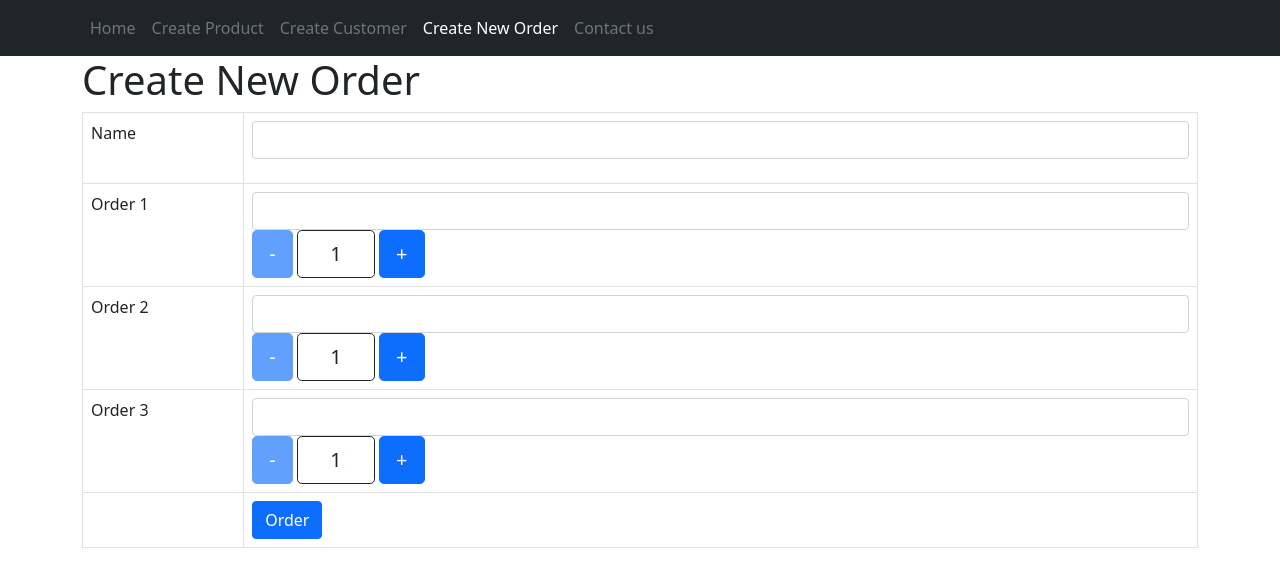
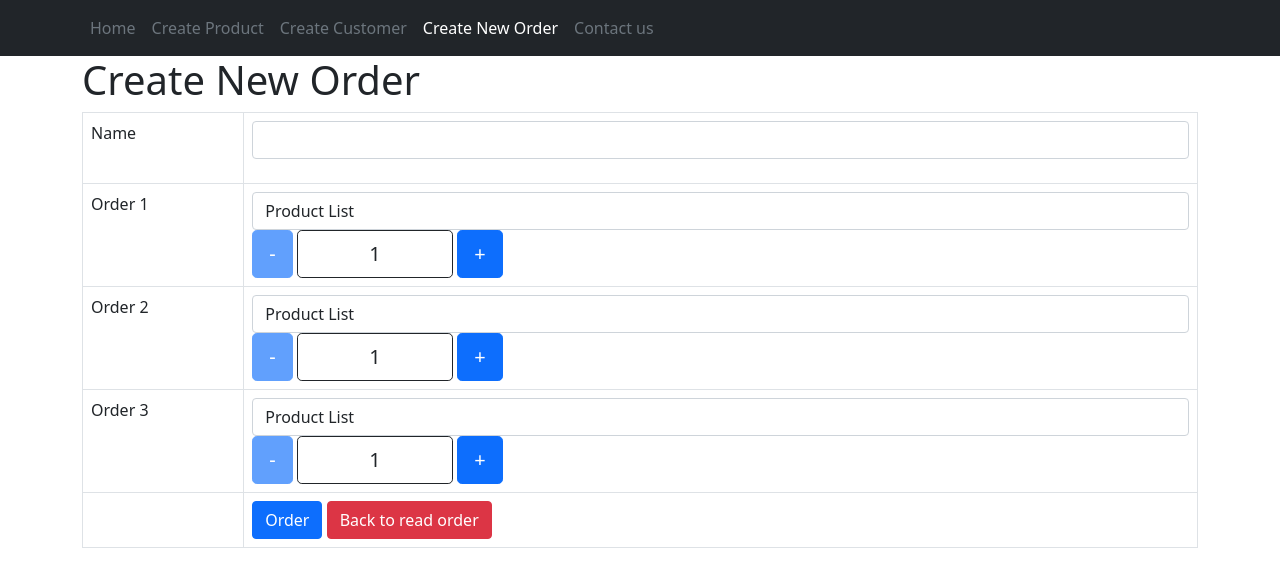
Before and after one commit to yelooc/yelooc.github.io, a PHP site: page /neworder_create.php in a window 1280 px wide. Shown: the top 587 px of the page. Run offline with PHP 8.4, Linux system fonts and the light colour scheme; tables that the repository leaves empty or names only in its code hold one stand-in row (values such as "Sample post").

Commit message:
Web Application Assignment

```diff
--- a/eshop/neworder_create.php
+++ b/eshop/neworder_create.php
@@ -4,16 +4,12 @@ include 'config/database.php';
 // delete message prompt will be here
 
 // select all data
-$query = "SELECT * FROM products ORDER BY id DESC";
+$query = "SELECT * FROM products ORDER BY product_id DESC";
+$stmt = $con->prepare($query);
+$stmt->execute();
+
 $query_customer = "SELECT * FROM customers ORDER BY username DESC";
-$stmt1 = $con->prepare($query);
-$stmt2 = $con->prepare($query);
-$stmt3 = $con->prepare($query);
 $stmt_customer = $con->prepare($query_customer);
-
-$stmt1->execute();
-$stmt2->execute();
-$stmt3->execute();
 $stmt_customer->execute();
 ?>
 
@@ -44,7 +40,6 @@ $stmt_customer->execute();
     function plus2() {
         var a = document.getElementById("box2").value;
         document.getElementById("box2").value = parseInt(a) + 1;
-
         if (a == 1) {
             document.getElementById("decrease2").disabled = false;
         }
@@ -53,17 +48,14 @@ $stmt_customer->execute();
     function minus2() {
         var a = document.getElementById("box2").value;
         document.getElementById("box2").value = parseInt(a) - 1;
-
         if (a == 2 || a == 1) {
             document.getElementById("decrease2").disabled = true;
         }
     }
 
-
     function plus3() {
         var a = document.getElementById("box3").value;
         document.getElementById("box3").value = parseInt(a) + 1;
-
         if (a == 1) {
             document.getElementById("decrease3").disabled = false;
         }
@@ -72,28 +64,20 @@ $stmt_customer->execute();
     function minus3() {
         var a = document.getElementById("box3").value;
         document.getElementById("box3").value = parseInt(a) - 1;
-
         if (a == 2 || a == 1) {
             document.getElementById("decrease3").disabled = true;
         }
     }
+
     var specialKeys = new Array();
     specialKeys.push(8); //Backspace
     function IsNumeric(e) {
         var keyCode = e.which ? e.which : e.keyCode
-        var ret1 = ((keyCode >= 48 && keyCode <= 57) || specialKeys.indexOf(keyCode) != -1);
-        var ret2 = ((keyCode >= 48 && keyCode <= 57) || specialKeys.indexOf(keyCode) != -1);
-        var ret3 = ((keyCode >= 48 && keyCode <= 57) || specialKeys.indexOf(keyCode) != -1);
-        document.getElementById("box1").style.display = ret1 ? "" : "inline";
-        document.getElementById("box2").style.display = ret2 ? "" : "inline";
-        document.getElementById("box3").style.display = ret3 ? "" : "inline";
-        return ret1;
-        return ret2;
-        return ret3;
+        var ret = ((keyCode >= 48 && keyCode <= 57) || specialKeys.indexOf(keyCode) != -1);
+        document.getElementById("box1").style.display = ret ? "" : "inline";
+        return ret;
     }
 </script>
-
-
 
 <body>
 
@@ -132,88 +116,68 @@ $stmt_customer->execute();
         </div>
 
         <?php
+
         if ($_POST) {
 
-            $quantity1 = "SELECT id, name, price FROM products WHERE name='" . $_POST['product_name1'] . "'";
-            $stmt = $con->prepare($quantity1);
-            $stmt->execute();
-            while ($row = $stmt->fetch(PDO::FETCH_ASSOC)) {
+            $flag = 0;
+            $message = '';
 
-                $product_price1 = $row['price'];
+            if ($_POST['product_name'][0] == 0) {
+
+                $flag = 1;
+                $message = 'Please select first order or if no product in product list please create one.';
+            }else{
+                for ($x=0;$x<=2;$x++){
+                if (substr($_POST['quantity'][$x], 0, 1) == 0) {
+
+                    $flag = 1;
+                    $message = 'The quantity must more than 0.';
+                }
+            }
         }
 
-            $quantity2 = "SELECT id, name, price FROM products WHERE name='" . $_POST['product_name2'] . "'";
-            $stmt = $con->prepare($quantity2);
-            $stmt->execute();
-            while ($row = $stmt->fetch(PDO::FETCH_ASSOC)) {
+            if (empty($_POST['customer_username'])) {
 
-                $product_price2 = $row['price'];
-            }
-
-            $quantity3 = "SELECT id, name, price FROM products WHERE name='" . $_POST['product_name3'] . "'";
-            $stmt = $con->prepare($quantity3);
-            $stmt->execute();
-            while ($row = $stmt->fetch(PDO::FETCH_ASSOC)) {
-
-                $product_price3 = $row['price'];
+                $flag = 1;
+                $message = 'Please select customer or if no customer please create one.';
             }
 
             try {
-                $product_name1 = $_POST['product_name1'];
-                $quantity1 = $_POST['quantity1'];
-                $subtotal1 = $product_price1 * $_POST['quantity1'];
-                $product_name2 = $_POST['product_name2'];
-                $quantity2 = $_POST['quantity2'];
-                $subtotal2 = $product_price2 * $_POST['quantity2'];
-                $product_name3 = $_POST['product_name3'];
-                $quantity3 = $_POST['quantity3'];
-                $subtotal3 = $product_price3 * $_POST['quantity3'];
                 // insert query
-                $order_details = "INSERT INTO order_details SET product_name1=:product_name1, quantity1=:quantity1, product_price1=:product_price1, product_name2=:product_name2, quantity2=:quantity2, product_price2=:product_price2,product_name3=:product_name3, quantity3=:quantity3, product_price3=:product_price3";
+                $query = "INSERT INTO order_summary SET customer_username=:customer_username, purchase_date=:purchase_date";
                 // prepare query for execution
-                $stmt = $con->prepare($order_details);
+                $stmt = $con->prepare($query);
+                $customer_username = $_POST['customer_username'];
+                // bind the parameters
+                $stmt->bindParam(':customer_username', $customer_username);
+                // $total_amount = $_POST['quantity'][$count] * $_POST['total_amount'];
+                $purchase_date = date('Y-m-d H:i:s'); // get the current date and time
+                $stmt->bindParam(':purchase_date', $purchase_date);
 
-                // bind the parameters
-                $stmt->bindParam(':product_name1', $product_name1);
-                $stmt->bindParam(':quantity1', $quantity1);
-                $stmt->bindParam(':product_price1', $product_price1);
-                $stmt->bindParam(':product_name2', $product_name2);
-                $stmt->bindParam(':quantity2', $quantity2);
-                $stmt->bindParam(':product_price2', $product_price2);
-                $stmt->bindParam(':product_name3', $product_name3);
-                $stmt->bindParam(':quantity3', $quantity3);
-                $stmt->bindParam(':product_price3', $product_price3);
+                if ($flag == 0) {
+                    if ($stmt->execute()) {
 
-                if ($stmt->execute()) {
-                    echo "<div class='alert alert-success'>Record was saved.</div>";
-                } else {
-                    echo "<div class='alert alert-danger'>Unable to save record.</div>";
+                        $last_id = $con->lastInsertid();
+                        for ($count = 0; $count < 100; $count++) {
+
+                            $query2 = "INSERT INTO order_details SET order_id=:order_id, product_id=:product_id, quantity=:quantity";
+                            $stmt = $con->prepare($query2);
+                            $stmt->bindParam('order_id', $last_id);
+                            $stmt->bindParam('product_id', $_POST['product_name'][$count]);
+                            $stmt->bindParam('quantity', $_POST['quantity'][$count]);
+                            if (!empty($_POST['product_name'][$count]) && !empty($_POST['quantity'][$count])){
+                                $stmt->execute();
                             }
                         }
-            // show error
-            catch (PDOException $exception) {
-                die('ERROR: ' . $exception->getMessage());
+                        echo "<div class='alert alert-success'>Record was saved. Last inserted ID is : $last_id</div>";
+                    } else {
+
+                        $message = "Unable to save record";
                     }
-
-            try {
-                $customer_name = $_POST['customer_name'];
-                $total_amount = $subtotal1 + $subtotal2 + $subtotal3;
-                $created = date('Y-m-d H:i:s');
-
-                // insert query
-                $order_summary = "INSERT INTO order_summary SET customer_name=:customer_name, total_amount=:total_amount, created=:created";
-                // prepare query for execution
-                $stmt = $con->prepare($order_summary);
-
-                // bind the parameters
-                $stmt->bindParam(':customer_name', $customer_name);
-                $stmt->bindParam(':total_amount', $total_amount);
-                $stmt->bindParam(':created', $created);
-
-                if ($stmt->execute()) {
-                    echo "<div class='alert alert-success'>Record was saved.</div>";
                 } else {
-                    echo "<div class='alert alert-danger'>Unable to save record.</div>";
+                    echo "<div class='alert alert-danger'>";
+                    echo $message;
+                    echo "</div>";
                 }
             }
             // show error
@@ -224,6 +188,7 @@ $stmt_customer->execute();
 
         ?>
 
+
         <!-- html form here where the product information will be entered -->
         <form action="<?php echo $_SERVER["PHP_SELF"]; ?>" method="POST">
 
@@ -233,7 +198,7 @@ $stmt_customer->execute();
                     <td>Name</td>
                     <td>
                         <div class="input-group mb-3">
-                            <select class="form-control fs-6 rounded" name="customer_name">
+                            <select class="form-control fs-6 rounded" name="customer_username">
                                 <option class='bg-white' selected></option>
                                 <?php
                                 while ($row_name = $stmt_customer->fetch(PDO::FETCH_ASSOC)) {
@@ -242,80 +207,57 @@ $stmt_customer->execute();
                                 }
                                 ?>
                             </select>
+
                         </div>
+
                     </td>
                 </tr>
+
+                <?php
+                $product_arrID = array();
+                $product_arrName = array();
+                $product_arrPrice = array();
+
+                while ($row = $stmt->fetch(PDO::FETCH_ASSOC)) {
+                    extract($row);
+                    array_push($product_arrID, $row['product_id']);
+                    array_push($product_arrName, $row['name']);
+                }
+
+
+
+                for ($x = 0; $x <= 2; $x++) {
+                ?>
                     <tr>
-                    <td>Order 1</td>
+                        <td>Order <?php echo $x + (1); ?></td>
                         <td>
-                        <select class="form-control fs-6 rounded" name="product_name1">
-                            <option class='bg-white' value="0.00" selected></option>
+                            <select class="form-control fs-6 rounded" name="product_name[]">
+                                <option class='bg-white' value="0">Product List</option>
                                 <?php
-                            while ($row1 = $stmt1->fetch(PDO::FETCH_ASSOC)) {
-                                extract($row1);
-                                echo "<option class='bg-white' value='" . $row1['name'] . "'>" . $row1['name'] . "</option>";
+                                for ($pcount = 0; $pcount < count($product_arrName); $pcount++) {
+                                    echo "<option class='bg-white' value='" . $product_arrID[$pcount] . "'>" . $product_arrName[$pcount] . "</option>";
                                 }
                                 ?>
                             </select>
                             <div class="row">
                                 <div class="col">
-                                <button type="button" id="decrease1" class="btn btn-primary btn btn-lg" disabled onclick="minus1()">-</button>
-                                <input type="text" name="quantity1" onkeypress="return IsNumeric(event);" ondrop="return false;" onpaste="return false;" class="col-1 btn btn-lg border border-dark" id="box1" value="1" />
-                                <button type="button" id="increase1" class="btn btn-primary btn btn-lg" onclick="plus1()">+</button>
+                                    <button type="button" id="decrease<?php echo $x + (1); ?>" class="btn btn-primary btn btn-lg" disabled onclick="minus<?php echo $x + (1) ?>()">-</button>
+
+                                    <input type="text" name="quantity[]" onkeypress="return IsNumeric(event);" ondrop="return false;" onpaste="return false;" class="col-2 btn btn-lg border border-dark" id="box<?php echo $x + (1); ?>" value="1" />
+
+                                    <button type="button" id="increase<?php echo $x + (1); ?>" class="btn btn-primary btn btn-lg" onclick="plus<?php echo $x + (1) ?>()">+</button>
                                 </div>
                             </div>
                         </td>
                     </tr>
-                <tr>
-                    <td>Order 2</td>
-                    <td>
-                        <select class="form-control fs-6 rounded" name="product_name2">
-                            <option class='bg-white' selected></option>
                 <?php
-
-                            while ($row2 = $stmt2->fetch(PDO::FETCH_ASSOC)) {
-                                extract($row2);
-                                echo "<option class='bg-white' value='" . $row2['name'] . "'>" . $row2['name'] . "</option>";
-                            }
-
-                            ?>
-                        </select>
-                        <div class="row">
-                            <div class="col">
-                                <button type="button" id="decrease2" class="btn btn-primary btn btn-lg" disabled onclick="minus2()">-</button>
-                                <input type="text" name="quantity2" onkeypress="return IsNumeric(event);" ondrop="return false;" onpaste="return false;" class="col-1 btn btn-lg border border-dark" id="box2" value="1" />
-                                <button type="button" id="increase2" class="btn btn-primary btn btn-lg" onclick="plus2()">+</button>
-                            </div>
-                        </div>
-                    </td>
-                </tr>
-                <tr>
-                    <td>Order 3</td>
-                    <td>
-                        <select class="form-control fs-6 rounded" name="product_name3">
-                            <option class='bg-white' selected></option>
-                            <?php
-
-                            while ($row3 = $stmt3->fetch(PDO::FETCH_ASSOC)) {
-                                extract($row3);
-                                echo "<option class='bg-white' value='" . $row3['name'] . "'>" . $row3['name'] . "</option>";
                 }
                 ?>
-                        </select>
-                        <div class="row">
-                            <div class="col">
-                                <button type="button" id="decrease3" class="btn btn-primary btn btn-lg" disabled onclick="minus3()">-</button>
-                                <input type="text" name="quantity3" onkeypress="return IsNumeric(event);" ondrop="return false;" onpaste="return false;" class="col-1 btn btn-lg border border-dark" id="box3" value="1" />
-                                <button type="button" id="increase3" class="btn btn-primary btn btn-lg" onclick="plus3()">+</button>
-                            </div>
-                        </div>
-                    </td>
-                </tr>
                 <tr>
                     <td></td>
                     <td>
                         <input type='submit' value='Order' class='btn btn-primary' />
-                        <!-- <a href='product_read.php' class='btn btn-danger'>Back to read order</a> -->
+                        <a href='neworder_read.php' class='btn btn-danger'>Back to read order</a>
                     </td>
                 </tr>
 
```
Also changed, not shown: eshop/neworder_read.php (added, +79 -0 lines), eshop/neworder_read_one.php (added, +104 -0 lines). Lines whose indentation alone changed are shown as unchanged.
